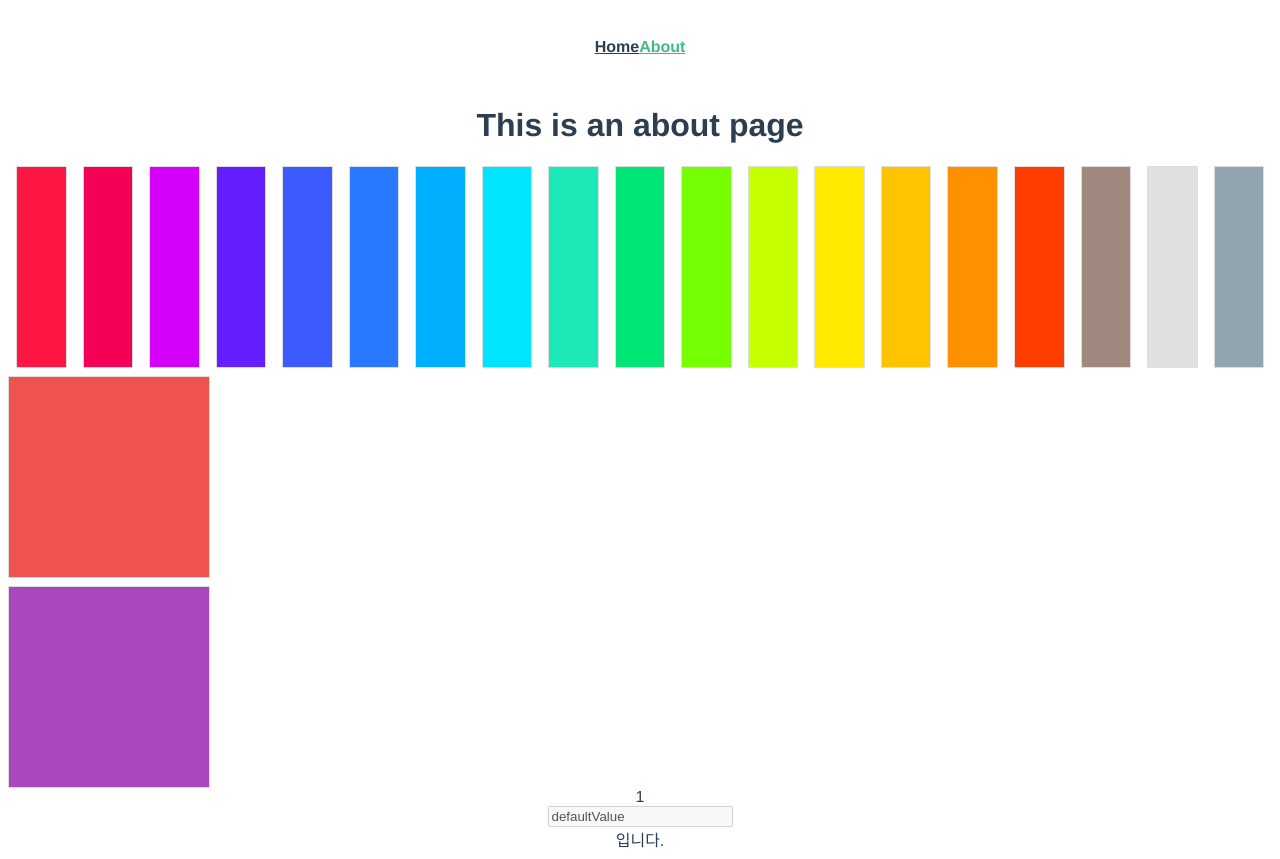
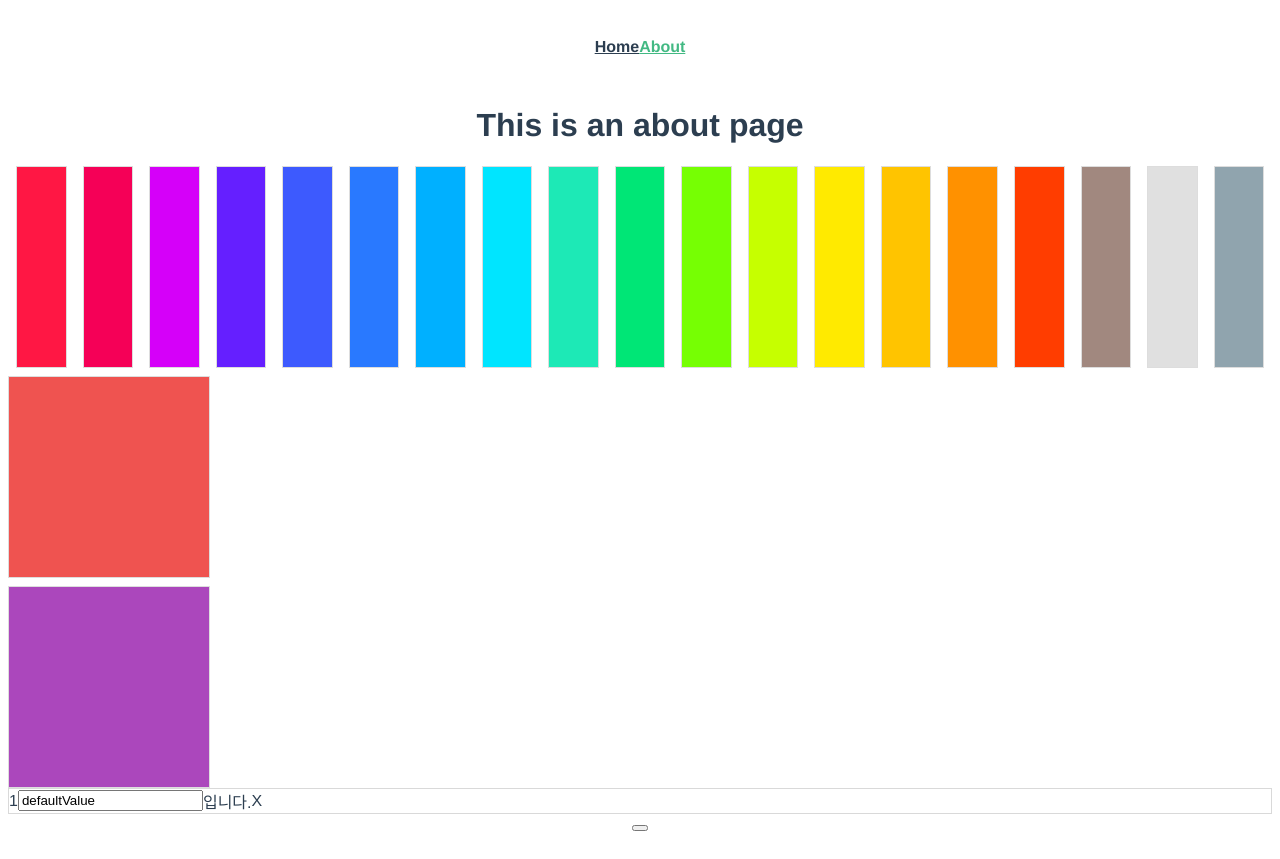
Before and after one commit to JuneHyung/JuneHyung-Common-Component, a Vue app in the folder junehyung_component/: page /about in a window 1280 px wide. Built offline with nearby package versions, Linux system fonts and the light colour scheme.

Commit message:
input 중간수정

```diff
--- /dev/null
+++ b/junehyung_component/src/assets/styles/form/input.scss
@@ -0,0 +1,3 @@
+.input-wrap-box{
+  border:1px solid #d9d9d9;
+}
--- a/junehyung_component/src/assets/styles/global.scss
+++ b/junehyung_component/src/assets/styles/global.scss
@@ -1,6 +1,7 @@
 $bgColor: red;
 $bgColor2: blue;
 @import "color.scss";
+@import "form/input.scss";
 $size-list: (xs, sm, md, lg, xl);
 // margin & padding
 @each $size in $size-list {
@@ -55,3 +56,19 @@ $size-list: (xs, sm, md, lg, xl);
     padding: 4px * $index;
   }
 }
+
+.row{
+  display:flex;
+  flex-wrap:wrap;
+}
+
+.self-center{
+align-self: center
+}
+
+.items-center{
+  align-items: center;
+}
+.justify-center{
+  justify-items: center;
+}
--- a/junehyung_component/src/components/form/JhInput.vue
+++ b/junehyung_component/src/components/form/JhInput.vue
@@ -1,33 +1,37 @@
 <template>
-  <div class="input-wrap-box">
-    <div v-if="preffix">
+  <div class="input-wrap-box row items-center">
+    <div v-if="preffix" class="preffix-box">
       <span>{{ preffix }}</span>
     </div>
     <input
       type="text"
-      :value="value"
+      v-model="getData"
       :disabled="disabled"
       :maxlength="maxLength"
       :placeholder="placeholder"
     />
-    <div v-if="suffix">
+    <div v-if="suffix" class="suffix-box">
       <span>{{ suffix }}</span>
     </div>
-    <div v-if="allowClear">X</div>
+    <div v-if="allowClear" @click="clearValue">X</div>
   </div>
 </template>
 
-<script setup lang="ts">
+<script setup>
 import { ref, defineProps } from "vue";
 
-interface Props {
-  value: string;
-  preffix: string;
-  suffix: string;
-  placeholder: string;
-  maxLength: number;
-  disabled: boolean;
-  allowClear: boolean;
-}
-const props = defineProps<Props>();
+const props = defineProps([
+  "value",
+  "disabled",
+  "maxLength",
+  "placeholder",
+  "preffix",
+  "suffix",
+  "allowClear",
+]);
+const getData = ref(props.value);
+const clearValue = () => {
+  console.log(getData.value.value);
+  getData.value.value = null;
+};
 </script>
--- a/junehyung_component/src/views/About.vue
+++ b/junehyung_component/src/views/About.vue
@@ -26,20 +26,24 @@
   </div>
   <div class="testBox bg-red-5 jh-my-sm"></div>
   <div class="testBox bg-purple-5"></div>
+  <!-- <input v-model="nameInput" /> -->
   <JhInput
     :value="nameInput"
     preffix="1"
     suffix=" 입니다."
     placeholder="이름입력하세요."
-    :allowClear="false"
-    maxLength="10"
-    disabled
+    :allowClear="true"
+    :maxLength="10"
   ></JhInput>
+  <button @click="test"></button>
 </template>
 <script setup>
 import { ref } from "vue";
 import JhInput from "@/components/form/JhInput.vue";
 const nameInput = ref("defaultValue");
+const test = () => {
+  console.log(nameInput.value);
+};
 </script>
 
 <style lang="scss" scoped>
```
